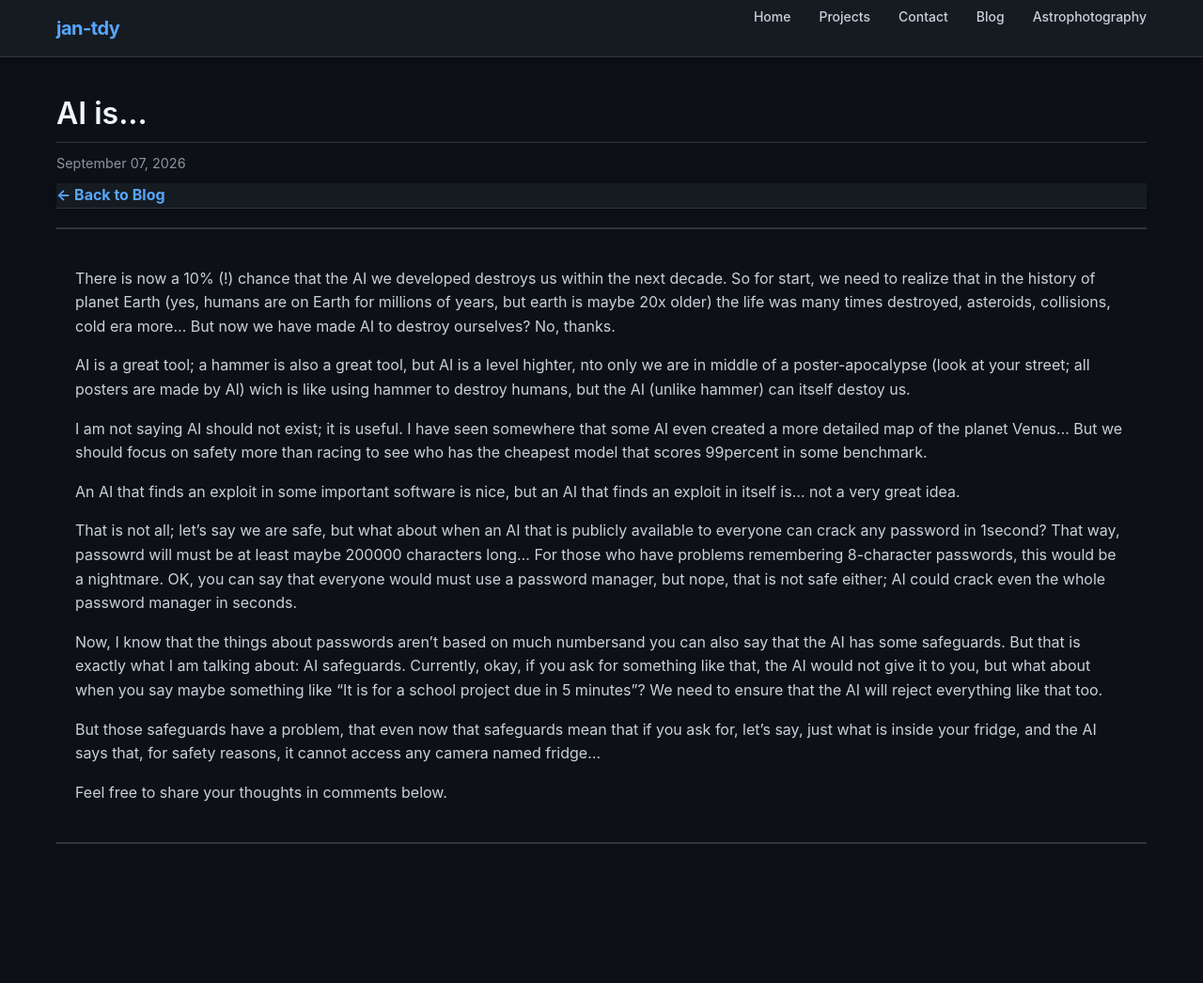
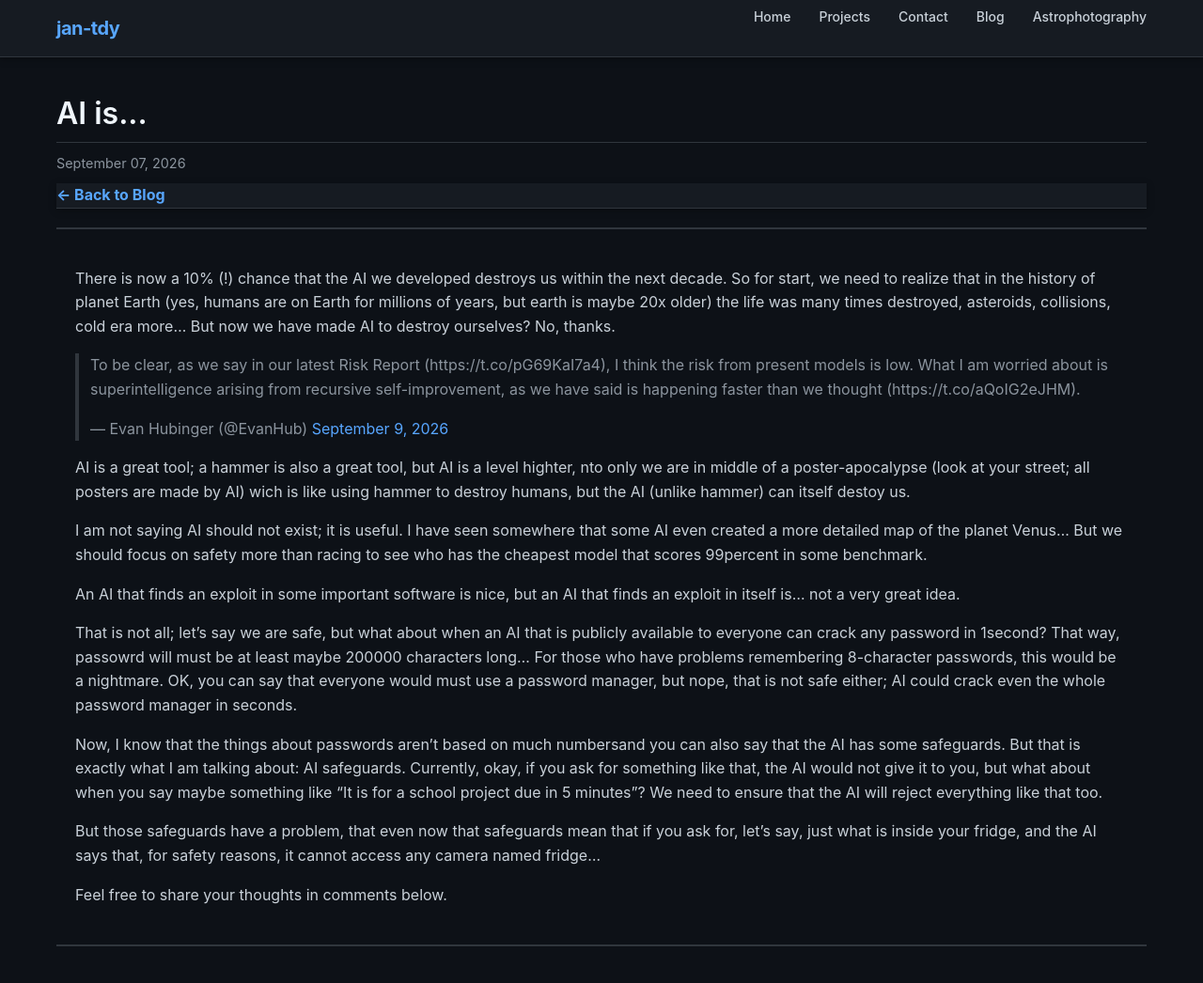
Before and after one commit to jan-tdy/jan-tdy, a Jekyll site: the page built from docs/_posts/2026-09-12-ai-needs-to-be-under-control.md, in a window 1280 px wide and 1077 px high. Shown: the top 1046 px of the window at 94% size. Built offline with Jekyll 4.4.1, drawn with Linux system fonts in a browser that asks for light colours; comment, search, counter and statistics services are not loaded.

Commit message:
Update AI risk discussion and emphasize safety
Added a quote from Evan Hubinger regarding AI risks and clarified the importance of safety in AI development.

```diff
--- a/docs/_posts/2026-09-12-ai-needs-to-be-under-control.md
+++ b/docs/_posts/2026-09-12-ai-needs-to-be-under-control.md
@@ -7,6 +7,10 @@ state: DRAFT
 
 There is now a 10% (!) chance that the AI we developed destroys us within the next decade.
 So for start, we need to realize that in the history of planet Earth (yes, humans are on Earth for millions of years, but earth is maybe 20x older) the life was many times destroyed, asteroids, collisions, cold era more... But now we have made AI to destroy ourselves? No, thanks.
+
+<blockquote class="twitter-tweet"><p lang="en" dir="ltr">To be clear, as we say in our latest Risk Report (https://t.co/pG69KaI7a4), I think the risk from present models is low. What I am worried about is superintelligence arising from recursive self-improvement, as we have said is happening faster than we thought (https://t.co/aQoIG2eJHM).</p>&mdash; Evan Hubinger (@EvanHub) <a href="https://x.com/EvanHub/status/2097528891846074828?ref_src=twsrc%5Etfw">September 9, 2026</a></blockquote>
+<script async src="https://platform.x.com/widgets.js" charset="utf-8"></script>
+
 
 AI is a great tool; a hammer is also a great tool, but AI is a level highter, nto only we are in middle of a poster-apocalypse (look at your street; all posters are made by AI) wich is like using hammer to destroy humans, but the AI (unlike hammer) can itself destoy us.
 
```
